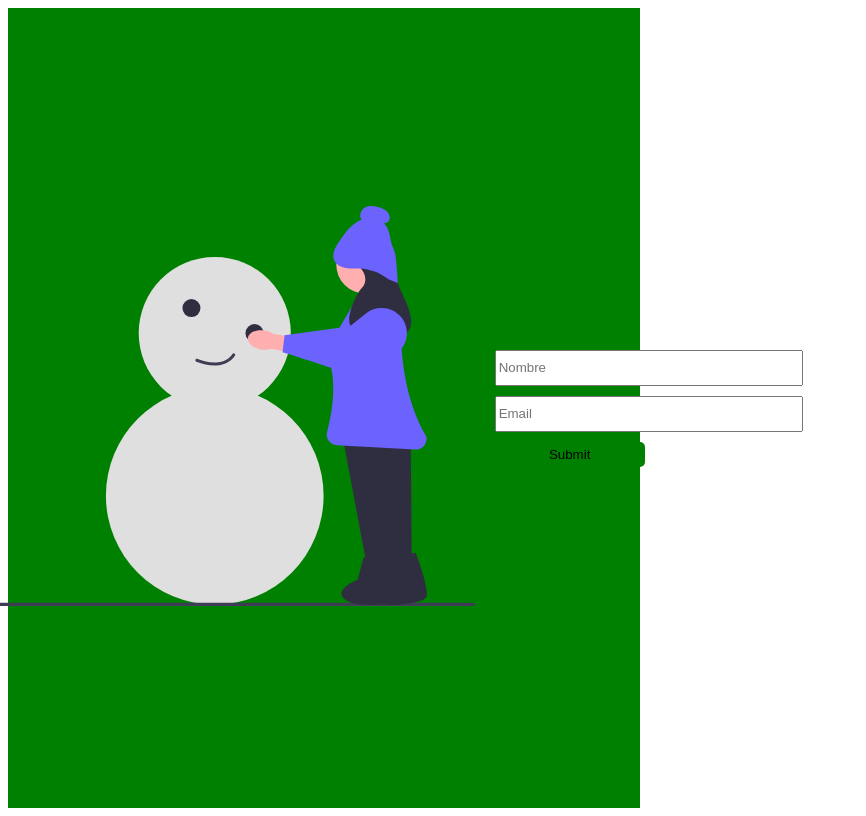
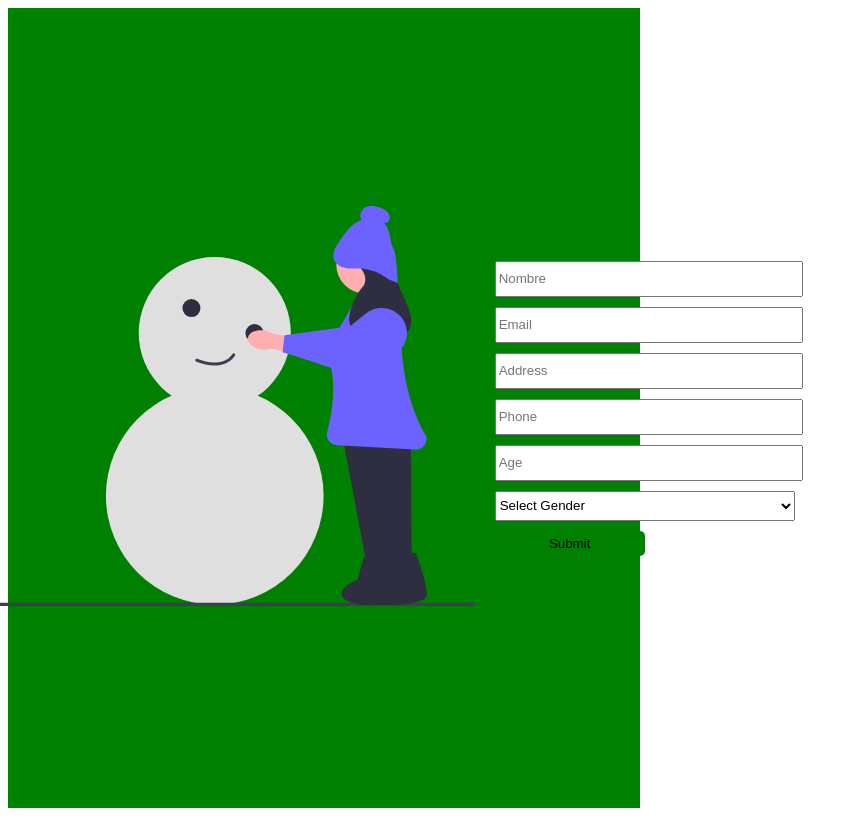
Before and after one commit to Gorchon/Software-Construction, a React (Vite) app in the folder userIntegrattioon/ingeration/: page /register in a window 1280 px wide. Shown: the whole page, without its empty margins (0-866 px from the left). Built offline with nearby package versions, Linux system fonts and the light colour scheme; the HTML template or start-up script is replaced by a standard one.

Commit message:
Dev: done

```diff
--- a/userIntegrattioon/ingeration/views/register/components/Form.jsx
+++ b/userIntegrattioon/ingeration/views/register/components/Form.jsx
@@ -1,9 +1,13 @@
 import { useState } from 'react';
+
 function Form() {
     const [form, setForm] = useState({
-        name: '',
+        userName: '',
         email: '',
-        // password: '' // Uncomment or remove based on your requirements.
+        address: '',
+        phone: '',
+        age: '',
+        gender: '',
     });
 
     const handleChange = (e) => {
@@ -12,11 +16,11 @@ function Form() {
             ...prevForm,
             [name]: value
         }));
-        console.log(name, value); // Debugging purpose
+        console.log(name, value);
     };
 
     const handleSubmit = async (e) => {
-        e.preventDefault(); // Prevent the default form submit action
+        e.preventDefault();
         console.log('Submitting form with:', form);
 
         const res = await fetch('http://localhost:3000/users', {
@@ -29,16 +33,23 @@ function Form() {
 
         if (res.status === 200) {
             alert('User created successfully');
-            setForm({ name: '', email: '' }); // Reset form fields
+            setForm({
+                userName: '',
+                email: '',
+                address: '',
+                phone: '',
+                age: '',
+                gender: '',
+            });
         } else {
             alert('Failed to create user');
         }
     };
 
     return (
-        <form onSubmit={handleSubmit} style={{display: 'flex', flexDirection: 'column'}}>
+        <form onSubmit={handleSubmit} style={{ display: 'flex', flexDirection: 'column' }}>
             <input
-                style={{height: '30px', marginBottom: '10px', width: '300px'}}
+                style={{ height: '30px', marginBottom: '10px', width: '300px' }}
                 type="text"
                 name="userName"
                 placeholder="Nombre"
@@ -46,14 +57,49 @@ function Form() {
                 onChange={handleChange}
             />
             <input
-                style={{height: '30px', marginBottom: '10px', width: '300px'}}
+                style={{ height: '30px', marginBottom: '10px', width: '300px' }}
                 type="email"
                 name="email"
                 placeholder="Email"
                 value={form.email}
                 onChange={handleChange}
             />
-            <button type="submit" style={{height: '25px', backgroundColor: 'green', border: 'none', width: '150px', borderRadius: '5px'}}>
+            <input
+                style={{ height: '30px', marginBottom: '10px', width: '300px' }}
+                type="text"
+                name="address"
+                placeholder="Address"
+                value={form.address}
+                onChange={handleChange}
+            />
+            <input
+                style={{ height: '30px', marginBottom: '10px', width: '300px' }}
+                type="text"
+                name="phone"
+                placeholder="Phone"
+                value={form.phone}
+                onChange={handleChange}
+            />
+            <input
+                style={{ height: '30px', marginBottom: '10px', width: '300px' }}
+                type="number"
+                name="age"
+                placeholder="Age"
+                value={form.age}
+                onChange={handleChange}
+            />
+            <select
+                style={{ height: '30px', marginBottom: '10px', width: '300px' }}
+                name="gender"
+                value={form.gender}
+                onChange={handleChange}
+            >
+                <option value="">Select Gender</option>
+                <option value="male">Male</option>
+                <option value="female">Female</option>
+                <option value="other">Other</option>
+            </select>
+            <button type="submit" style={{ height: '25px', backgroundColor: 'green', border: 'none', width: '150px', borderRadius: '5px' }}>
                 Submit
             </button>
         </form>
```
Also changed, not shown: userIntegrattioon/ingeration/views/register/Register.jsx (+5 -7 lines).
